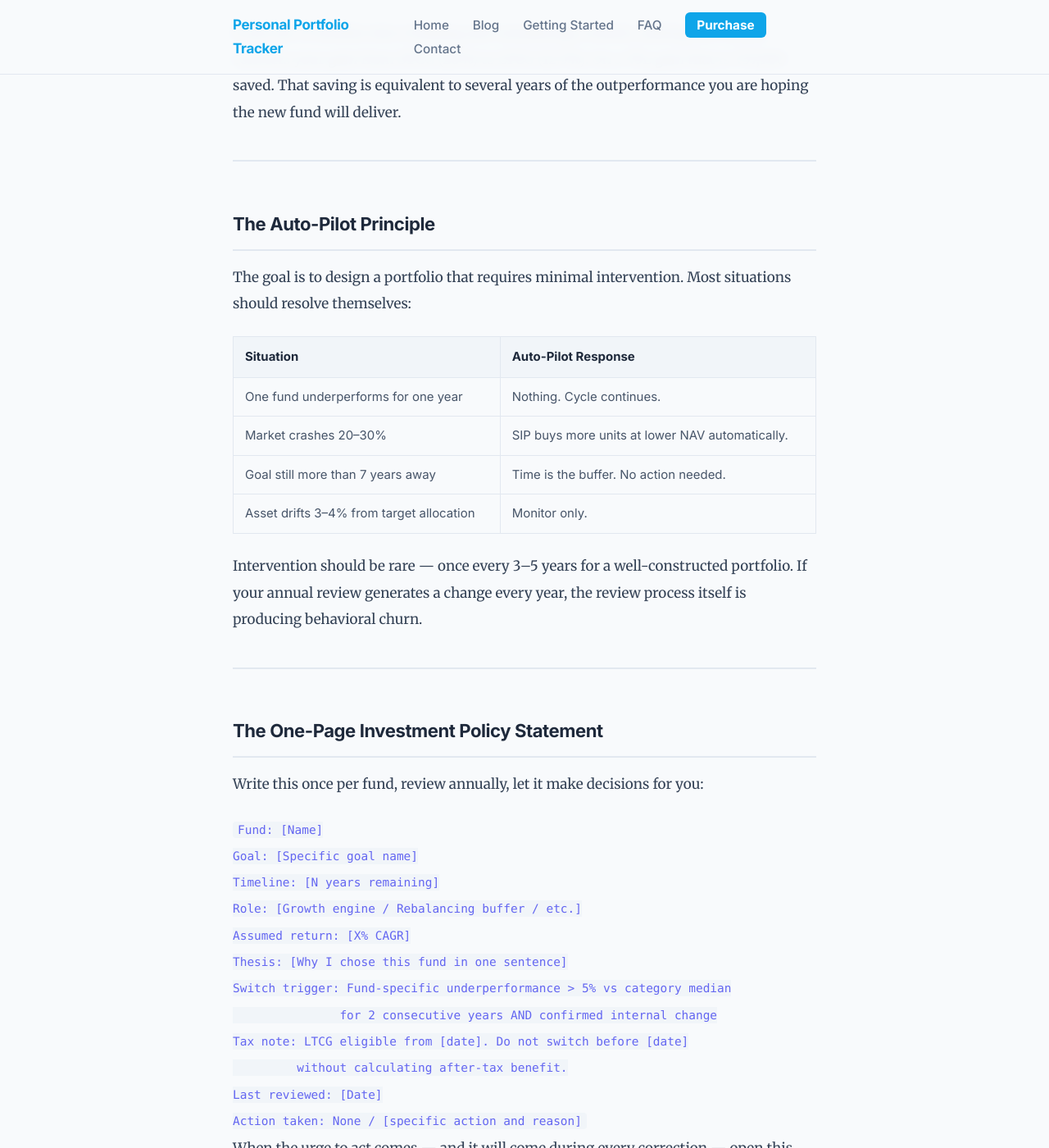
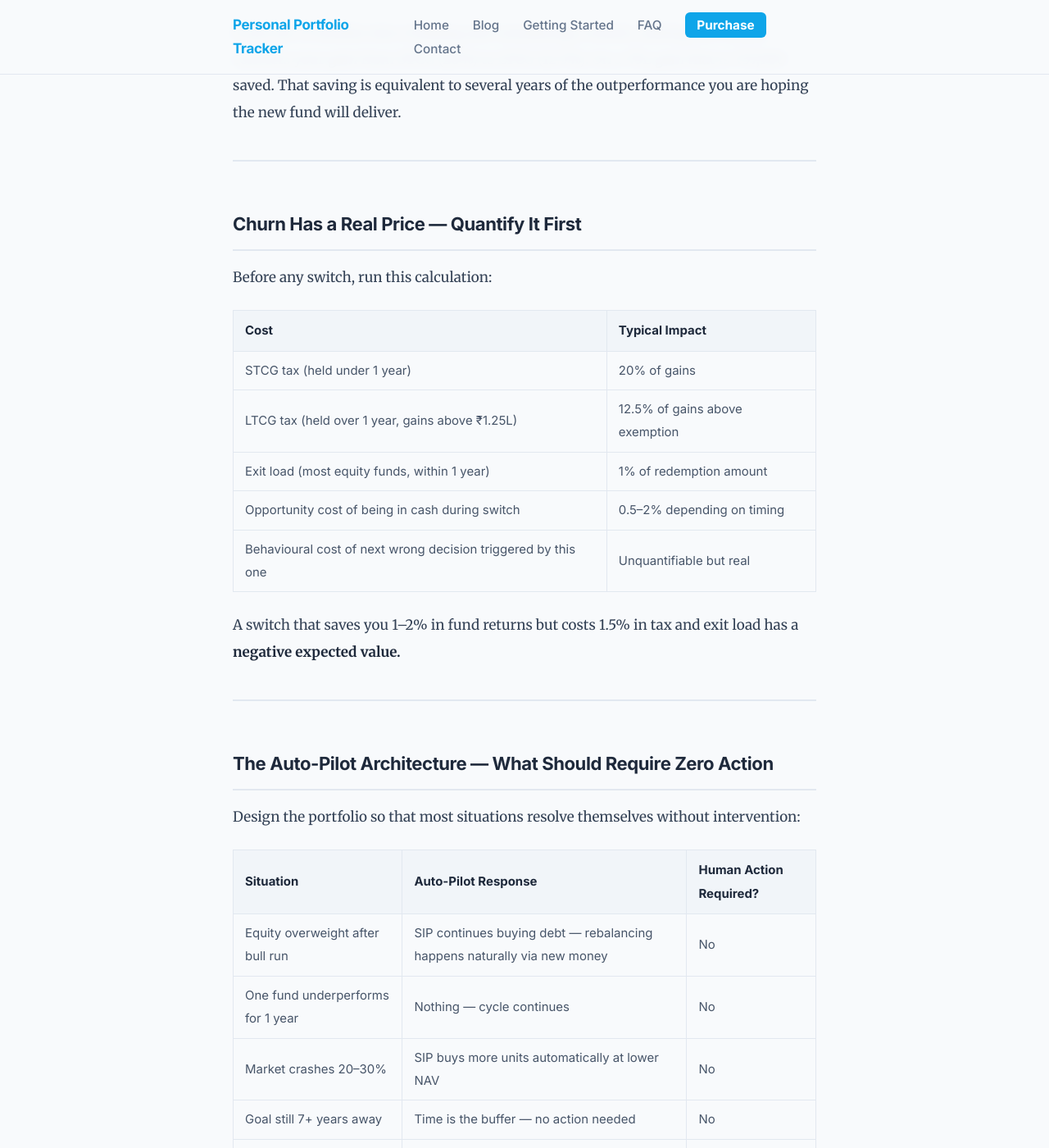
Before and after one commit to srikrishna2024/portfolio-tracker-blog, a Jekyll site: the page built from _posts/2026-06-07-when-to-switch-funds.md, in a window 1280 px wide and 1400 px high, scrolled down 6497 px. Shown: the whole window at 82% size. Built offline with Jekyll 4.4.1, drawn with Linux system fonts in a browser that asks for light colours; some of the changed text lies outside the part shown.

Commit message:
blog: expand fund-switching post with churn framework, auto-pilot rules, and IPS template

````diff
--- a/_posts/2026-06-07-when-to-switch-funds.md
+++ b/_posts/2026-06-07-when-to-switch-funds.md
@@ -153,36 +153,96 @@
 
 ---
 
-## The Auto-Pilot Principle
+## Churn Has a Real Price — Quantify It First
 
-The goal is to design a portfolio that requires minimal intervention. Most situations should resolve themselves:
+Before any switch, run this calculation:
 
-| Situation | Auto-Pilot Response |
+| Cost | Typical Impact |
 |---|---|
-| One fund underperforms for one year | Nothing. Cycle continues. |
-| Market crashes 20–30% | SIP buys more units at lower NAV automatically. |
-| Goal still more than 7 years away | Time is the buffer. No action needed. |
-| Asset drifts 3–4% from target allocation | Monitor only. |
+| STCG tax (held under 1 year) | 20% of gains |
+| LTCG tax (held over 1 year, gains above ₹1.25L) | 12.5% of gains above exemption |
+| Exit load (most equity funds, within 1 year) | 1% of redemption amount |
+| Opportunity cost of being in cash during switch | 0.5–2% depending on timing |
+| Behavioural cost of next wrong decision triggered by this one | Unquantifiable but real |
 
-Intervention should be rare — once every 3–5 years for a well-constructed portfolio. If your annual review generates a change every year, the review process itself is producing behavioral churn.
+A switch that saves you 1–2% in fund returns but costs 1.5% in tax and exit load has a **negative expected value.**
+
+---
+
+## The Auto-Pilot Architecture — What Should Require Zero Action
+
+Design the portfolio so that most situations resolve themselves without intervention:
+
+| Situation | Auto-Pilot Response | Human Action Required? |
+|---|---|---|
+| Equity overweight after bull run | SIP continues buying debt — rebalancing happens naturally via new money | No |
+| One fund underperforms for 1 year | Nothing — cycle continues | No |
+| Market crashes 20–30% | SIP buys more units automatically at lower NAV | No |
+| Goal still 7+ years away | Time is the buffer — no action needed | No |
+| Asset drifts 3–4% from target | Monitor only | No |
+
+Intervention should be rare — once every 3–5 years at most for a well-constructed portfolio.
+
+---
+
+## The Churn Minimisation Rules
+
+**Rule 1 — New money before switching**
+
+Before redeeming anything, ask: can I fix the imbalance by directing new SIP money instead?
+
+- Portfolio overweight equity → stop equity SIP for 3 months, redirect to debt
+- One fund lagging → increase SIP in it to rupee-cost-average down
+- Zero tax. Zero exit load. Zero emotional trigger.
+
+**Rule 2 — The 2-year rule for fund switches**
+
+Never switch a fund you have held for less than 2 full market cycles (roughly 2–3 years minimum). One bad year is noise. The tax clock resets on every switch — switching at 11 months forfeits LTCG treatment entirely.
+
+**Rule 3 — Switch only to a specific destination, not "away from"**
+
+A switch triggered by "Fund X is bad" leads to another bad decision. A switch is only valid when you can complete this sentence: *"Fund X has a structural problem AND Fund Y is a demonstrably better fit for this goal AND the after-tax benefit exceeds the switch cost."* If you cannot complete that sentence, do not switch.
+
+**Rule 4 — Tax-loss harvesting is the only proactive churn worth doing**
+
+The one time churning is rational is when you have unrealised losses — selling and rebuying in a different but similar fund books a loss that offsets gains elsewhere. This is planned, not reactive.
+
+**Rule 5 — Annual review has a default answer of "no action"**
+
+The annual checklist should be designed so that "no action required" is the most common outcome. If every annual review generates a change, the review process itself is producing behavioural churn.
+
+---
+
+## The Auto-Pilot Portfolio Design
+
+Structure the portfolio so friction works *for* you:
+
+| Friction Type | How It Helps |
+|---|---|
+| Exit loads | Discourages impulsive short-term switches |
+| LTCG clock | Makes you wait 12 months before switching — often enough for the cycle to turn |
+| SIP mandate | Invests automatically without requiring a decision each month |
+| Annual review cadence | Limits decision points to once a year |
+| Written investment policy statement | Your past-rational-self overrides your present-emotional-self |
 
 ---
 
 ## The One-Page Investment Policy Statement
 
-Write this once per fund, review annually, let it make decisions for you:
+This is the most underused tool in investing. Write it once per fund, review it annually, let it make decisions for you:
 
 ```
-Fund: [Name]
+Fund: [Fund Name]
 Goal: [Specific goal name]
 Timeline: [N years remaining]
 Role: [Growth engine / Rebalancing buffer / etc.]
 Assumed return: [X% CAGR]
 Thesis: [Why I chose this fund in one sentence]
-Switch trigger: Fund-specific underperformance > 5% vs category median
-               for 2 consecutive years AND confirmed internal change
-Tax note: LTCG eligible from [date]. Do not switch before [date]
-         without calculating after-tax benefit.
+Switch trigger: Fund-specific underperformance > 5% vs category
+               median for 2 consecutive years AND internal change confirmed
+Exit trigger: [Specific condition]
+Tax note: LTCG eligible from [date].
+          Do not switch before [date] without calculating after-tax benefit.
 Last reviewed: [Date]
 Action taken: None / [specific action and reason]
 ```
@@ -193,9 +253,11 @@
 
 ## The Bottom Line
 
+The portfolio should run on SIP autopilot 95% of the time. The remaining 5% — annual review, genuine structural problems, tax-loss harvesting — should be governed by a written policy, not a feeling. Every unnecessary churn is a small tax on your future self.
+
 Underperformance is not a signal to act. It is a signal to investigate. The investigation should have a specific output: either the thesis still holds and you hold the fund, or the thesis has broken and you act — after accounting for the full cost of acting.
 
-Most of the time, the rational answer is to increase your SIP, not switch your fund. The best investors are not the most active. They are the most boring, the most systematic, and the most immune to the noise that sounds like signal.
+**The best investors are not the most active. They are the most boring.**
 
 ---
 
````
